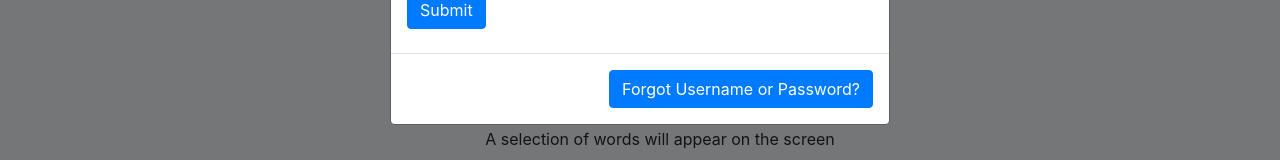
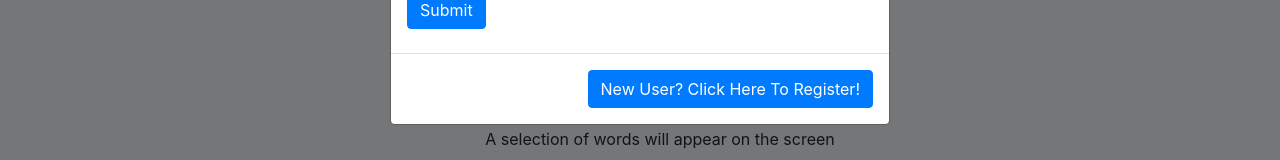
Before and after one commit to rbbenett/final-project-lhl, a React (Create React App) app in the folder final-project/: page / in a window 1280 px wide. Both pictures are taken after a click on the button "Login". Shown: the part 351-511 px from the top of the page. Built offline with nearby package versions, Linux system fonts and the light colour scheme; no server answers; the HTML template or start-up script is replaced by a standard one.

Commit message:
Updated login and registration form

```diff
--- a/final-project/src/components/NavbarTC.jsx
+++ b/final-project/src/components/NavbarTC.jsx
@@ -65,8 +65,8 @@ function NavbarTC() {
           <Login loginStatus={loginStatus} setLoginStatus={setLoginStatus} />
         </Modal.Body>
         <Modal.Footer>
-          <Button variant="primary" onClick={handleCloseLogin}>
-            Forgot Username or Password?
+          <Button variant="primary" onClick={() => {handleCloseLogin(); handleShowRegister()}}>
+            New User? Click Here To Register!
           </Button>
         </Modal.Footer>
       </Modal>
@@ -79,6 +79,11 @@ function NavbarTC() {
         <Modal.Body>
           <Register />
         </Modal.Body>
+        <Modal.Footer>
+          <Button variant="primary" onClick={() => {handleCloseRegister(); handleShowLogin()}}>
+            Already Registered? Click Here To Login!
+          </Button>
+        </Modal.Footer>
       </Modal>
     </div>
   )
```
